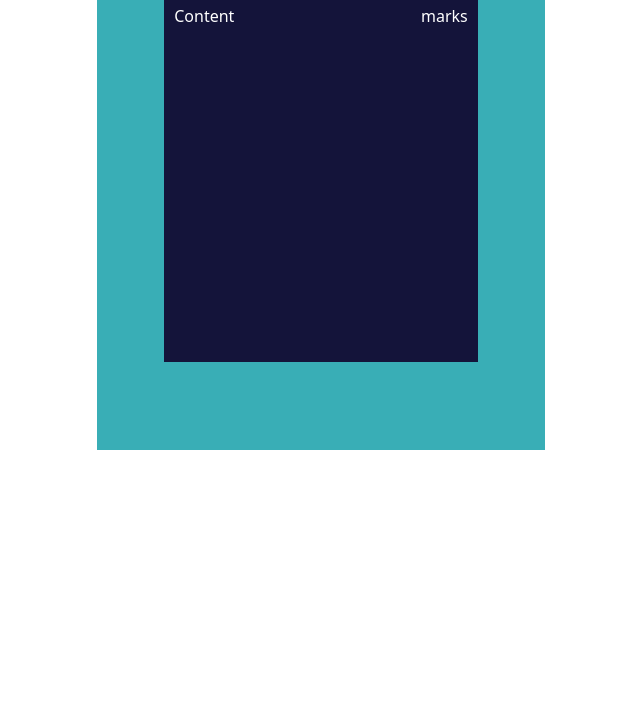
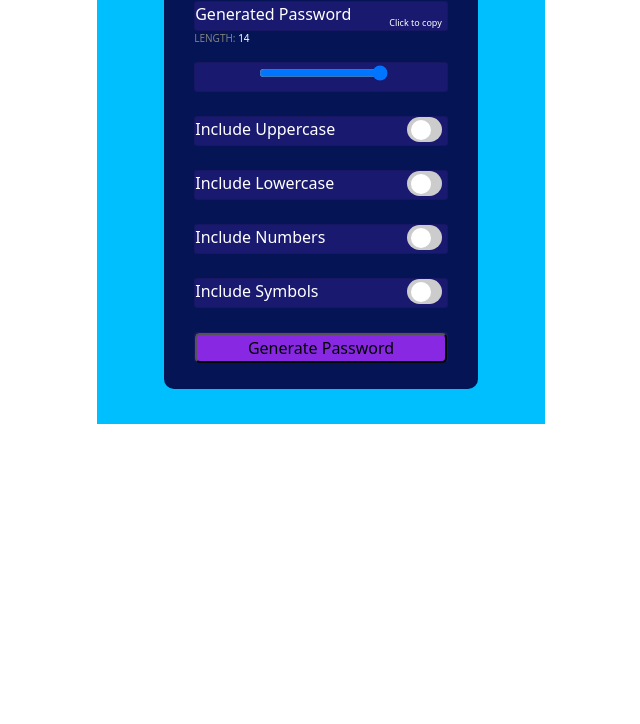
Before and after one commit to cossy1/password-Generator, a plain HTML site: page index.htm in a window 1280 px wide. Shown: the part 76-800 px from the top of the page, without its empty margins (319-959 px from the left). Drawn offline with nearby package versions, Linux system fonts and the light colour scheme.

Commit message:
UI almost

```diff
--- a/index.css
+++ b/index.css
@@ -1,7 +1,6 @@
 .main-container{
-background-color: rgb(57, 174, 182);
+background-color: rgb(0,191,255);
 margin:  0 auto;
-margin-top: 2%;
 width: 35%;
 padding-top: 1%;
 padding-bottom: 1%;
@@ -9,11 +8,21 @@ height: 500px;
 
 }
 
+p{
+    color:grey;
+    font-size: x-small;
+    margin-left: 30px;
+
+}
+
 .main{
-    background-color: rgb(20, 20, 58);
+    /* background-color: rgb(20, 20, 58); */
+    background-color: rgb(5, 20, 85);
+    border-radius: 10px;
     width: 70%;
     margin: 0 auto;
-    height: 400px;
+    margin-top: 5%;
+    height: 430px;
 }
 
 .head{
@@ -26,16 +35,127 @@ height: 500px;
 .inner-box{
     background-color: red;
     border-radius: 1%;
+    color: red;
+    width: auto;
+}
+
+#ans{
+    background-color: rgb(25,25,112);
+    height: 30px;
+    margin-left: 30px;
+    margin-right: 30px;
+    border-radius: 3px;
+
+}
+
+.copy{
+    position:absolute;
+    bottom:0;
+    right:0;
+    font-size: xx-small;
+    margin-right: 5px;
+}
+
+.submit{
+    height: 30px;
+    margin-left: 30px;
+    margin-right: 30px;
+    border-radius: 3px;
 }
 
 .word{
     color: white;
     float: left;
-    margin-left: 10px;
+
 }
 
-.option{
-    color: white;
-    float: right;
-    margin-right: 10px;
+.check{
+    position:absolute;
+    right:0;
+    font-size: small;
+    margin-right: 5px;
+    align-items: center;
 }
+
+.stripe{
+    align-items: center;
+    text-align: center;
+}
+
+.container{
+    background-color: rgb(136, 40, 226);
+    border-radius: 5px;
+}
+
+#toggle{
+    position:absolute;
+    right:0;
+    font-size: small;
+    margin-right: 5px;
+    align-items: center;
+}
+
+
+/* The switch - the box around the slider */
+.switch {
+    position: relative;
+    display: inline-block;
+    width: 35px;
+    height: 25px;
+  }
+
+  /* Hide default HTML checkbox */
+  .switch input {
+    opacity: 0;
+    width: 0;
+    height: 0;
+  }
+
+  /* The slider */
+  .slider {
+    position: absolute;
+    cursor: pointer;
+    top: 0;
+    left: 0;
+    right: 0;
+    bottom: 0;
+    background-color: #ccc;
+    -webkit-transition: .4s;
+    transition: .4s;
+  }
+
+  .slider:before {
+    position: absolute;
+    content: "";
+    height: 20px;
+    width: 20px;
+    left: 4px;
+    right: 10px;
+    bottom: 2px;
+    background-color: white;
+    -webkit-transition: .4s;
+    transition: .4s;
+  }
+
+  input:checked + .slider {
+    background-color: rgb(18, 59, 240);
+  }
+
+  input:focus + .slider {
+    box-shadow: 0 0 1px #2196F3;
+  }
+
+  input:checked + .slider:before {
+    -webkit-transform: translateX(26px);
+    -ms-transform: translateX(26px);
+    transform: translateX(10px)
+  }
+
+  /* Rounded sliders */
+  .slider.round {
+    border-radius: 20px;
+  }
+
+  .slider.round:before {
+    border-radius: 50%;
+  }
--- a/index.htm
+++ b/index.htm
@@ -6,23 +6,91 @@
     <link href="https://cdn.jsdelivr.net/npm/bootstrap@5.0.0-beta1/dist/css/bootstrap.min.css" rel="stylesheet" integrity="sha384-giJF6kkoqNQ00vy+HMDP7azOuL0xtbfIcaT9wjKHr8RbDVddVHyTfAAsrekwKmP1" crossorigin="anonymous">
     <link rel="stylesheet" type="text/css" href="index.css">
     <title>Password Generator</title>
+
 </head>
 <body>
     <div class="main-container">
         <div class="main">
             <h2 class="head">Password Generator</h2>
+            <div class = "card text-white" id="ans">
+                <div class = "word">Generated Password</div>
+                <div class="copy">Click to copy</div>
+             </div>
+
+             <div>
+                 <p>LENGTH: <span style="color: white;"> 14</span></p>
+             </div>
+
+             <div class = "card text-white" id="ans">
+                <div class="stripe">
+                    <label for="customRange1"></label>
+                <input type="range" class="custom-range" draggable="false" height="1"
+                 id="customRange1" value="200" maxlength="100" minlength="1" max>
+                </div>
 
 
-             <div class="inner-box">
-                <div class="word">
-                    <p>Content </p>
                 </div>
-                <div class="option">
-                    <p>marks </p>
+                <br>
+
+             <div class = "card text-white" id="ans">
+                <div class="word">Include Uppercase</div>
+
+                  <!-- Rounded switch -->
+                  <div id="toggle">
+                    <label class="switch">
+                        <input type="checkbox">
+                        <span class="slider round"></span>
+                      </label>
+                  </div>
+
                 </div>
+             <br>
+
+             <div class = "card text-white" id="ans">
+                <div class = "word">Include Lowercase</div>
+                <!-- Rounded switch -->
+                <div id="toggle">
+                    <label class="switch">
+                        <input type="checkbox">
+                        <span class="slider round"></span>
+                    </label>
+                </div>
+              </div>
+             <br>
+
+             <div class = "card text-white" id="ans">
+                <div class = "word">Include Numbers</div>
+                  <!-- Rounded switch -->
+                  <div id="toggle">
+                    <label class="switch">
+                        <input type="checkbox">
+                        <span class="slider round"></span>
+                      </label>
+                  </div>
+             </div>
+             <br>
+
+             <div class = "card text-white" id="ans">
+                <div class = "word">Include Symbols</div>
+                  <!-- Rounded switch -->
+                  <div id="toggle">
+                    <label class="switch">
+                        <input type="checkbox">
+                        <span class="slider round"></span>
+                      </label>
+                  </div>
+             </div>
+
+             <br>
+
+             <div class = "card text-white" id="ans">
+                    <input type="button" value="Generate Password" class="container">
+
+                  </div>
+             </div>
+
+
             </div>
-        </div>
-
 
     </div>
 
```
